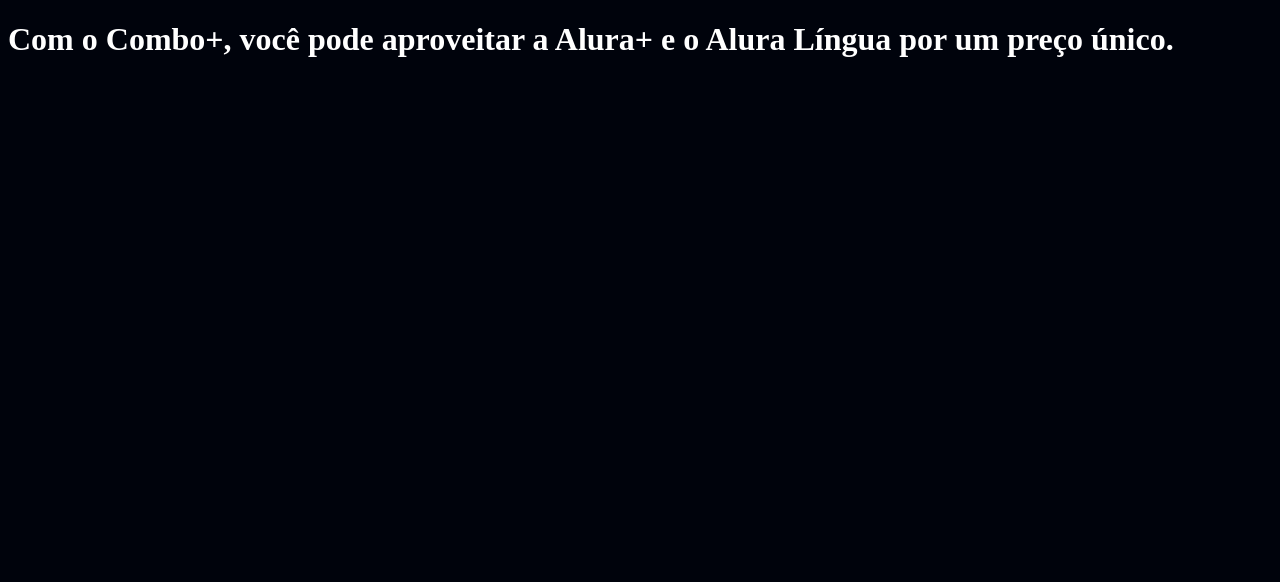
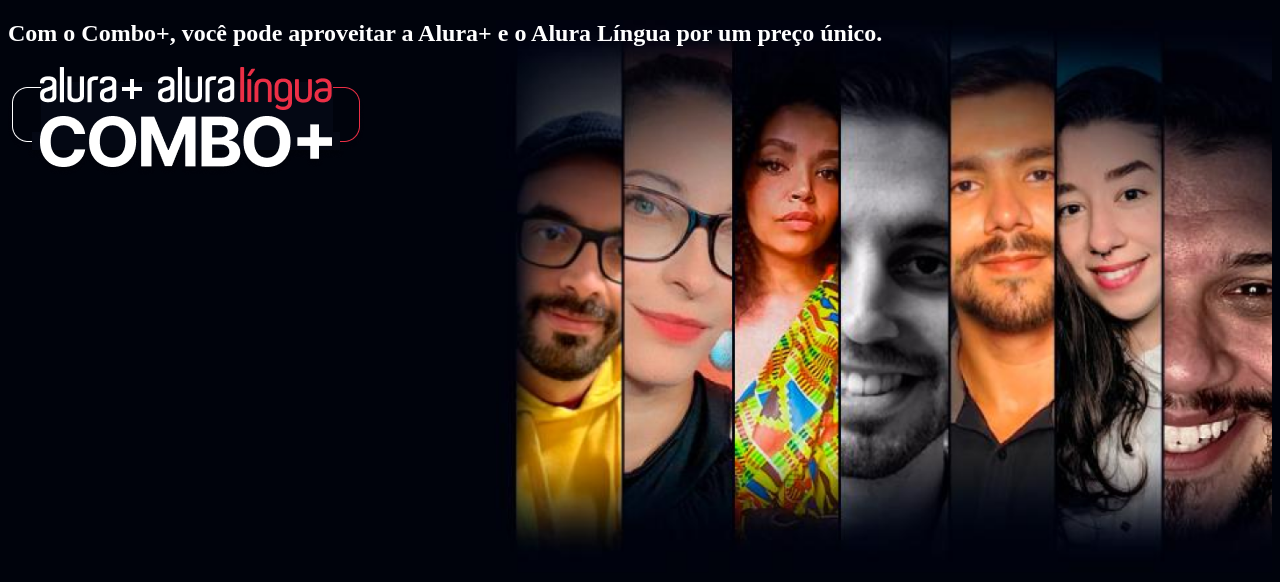
Before and after one commit to NatanSchiavon/alura-plus, a plain HTML site: page index.html in a window 1280 px wide. Drawn offline with Linux system fonts and the light colour scheme.

Commit message:
Add files via upload

```diff
--- a/index.html
+++ b/index.html
@@ -8,7 +8,8 @@
 <link rel="stylesheet" href="style.css">
 </head>
 <body>
+    <section class="container principal">
 <h1>Com o Combo+, você pode aproveitar a Alura+ e o Alura Língua por um preço único.</h1>
-
+<img src="Combo.png" alt="imagem do combo do alura">
 </body>
 </html>
--- a/style.css
+++ b/style.css
@@ -7,5 +7,15 @@
 body{
   background-color: var(--cor-de-fundo);
    color: var(--branco-principal);
-
 }
+img{
+  background-image:url(Background.png);
+}
+.principal{
+  background-image:url(Background.png);
+background-size:contain;
+background-repeat: no-repeat;
+}
+.container{
+  height: 100vh;
+}
```
Also changed, not shown: Background.png (added).
